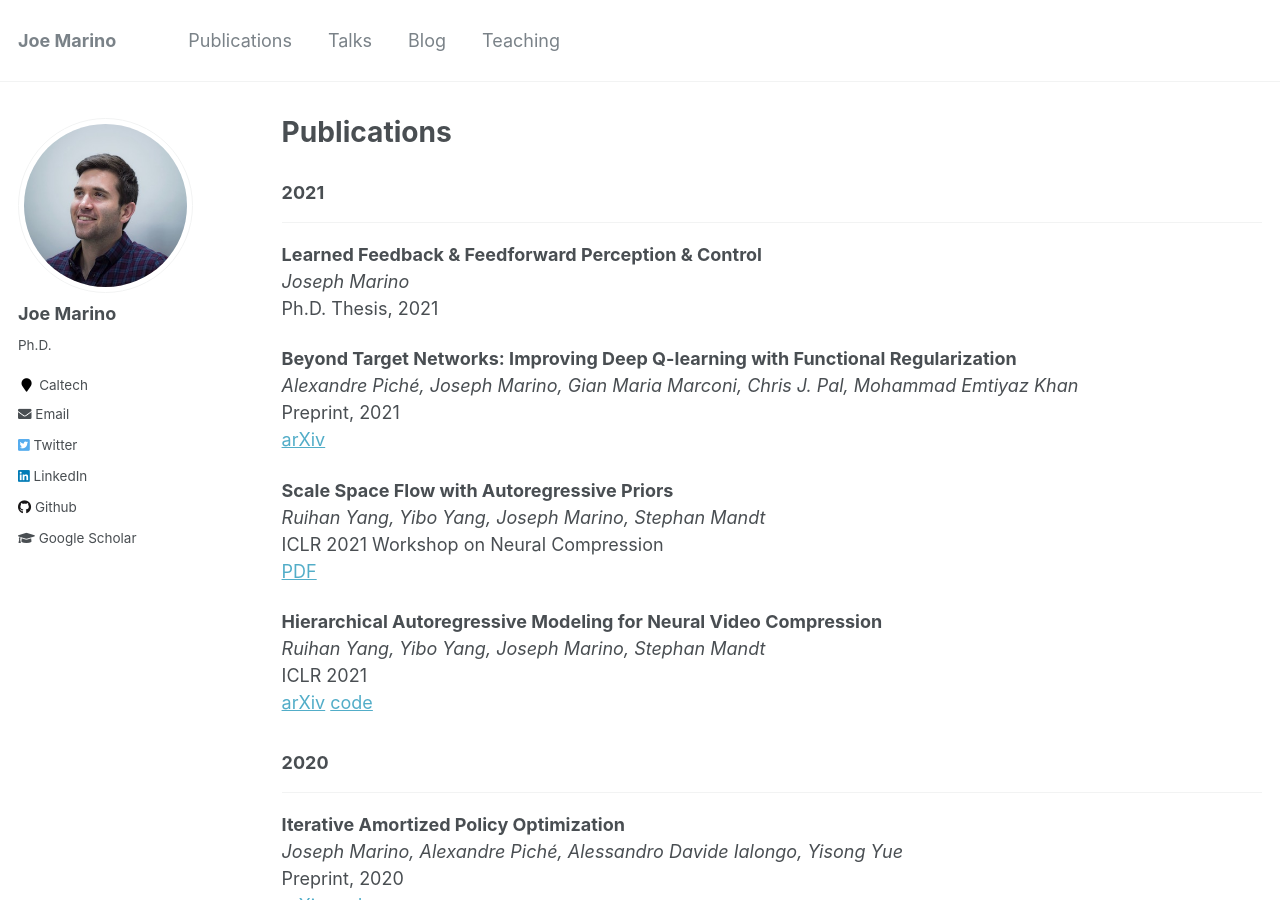
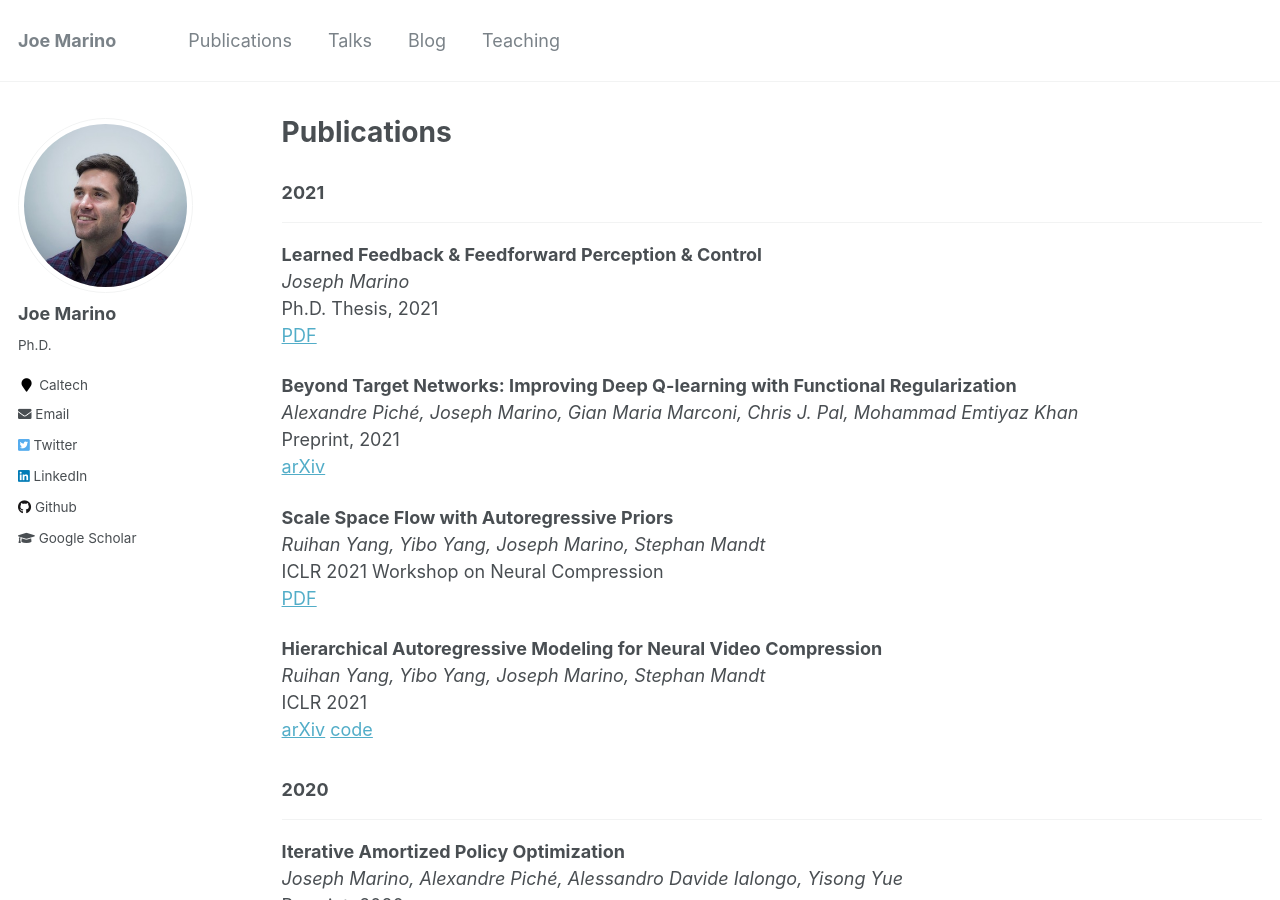
Before and after one commit to joelouismarino/joelouismarino.github.io, a Jekyll site: the page built from _pages/publications.md, in a window 1280 px wide and 900 px high. Built offline with Jekyll 4.4.1, drawn with Linux system fonts in a browser that asks for light colours.

Commit message:
Adding thesis link.

```diff
--- a/_pages/publications.md
+++ b/_pages/publications.md
@@ -10,6 +10,7 @@ ___
 **Learned Feedback & Feedforward Perception & Control**
 *Joseph Marino*
 Ph.D. Thesis, 2021
+[PDF](https://thesis.library.caltech.edu/14178/1/joseph_marino_Caltech_PhD_Thesis.pdf)
 
 **Beyond Target Networks: Improving Deep Q-learning with Functional Regularization**
 *Alexandre Piché, Joseph Marino, Gian Maria Marconi, Chris J. Pal, Mohammad Emtiyaz Khan*
```
